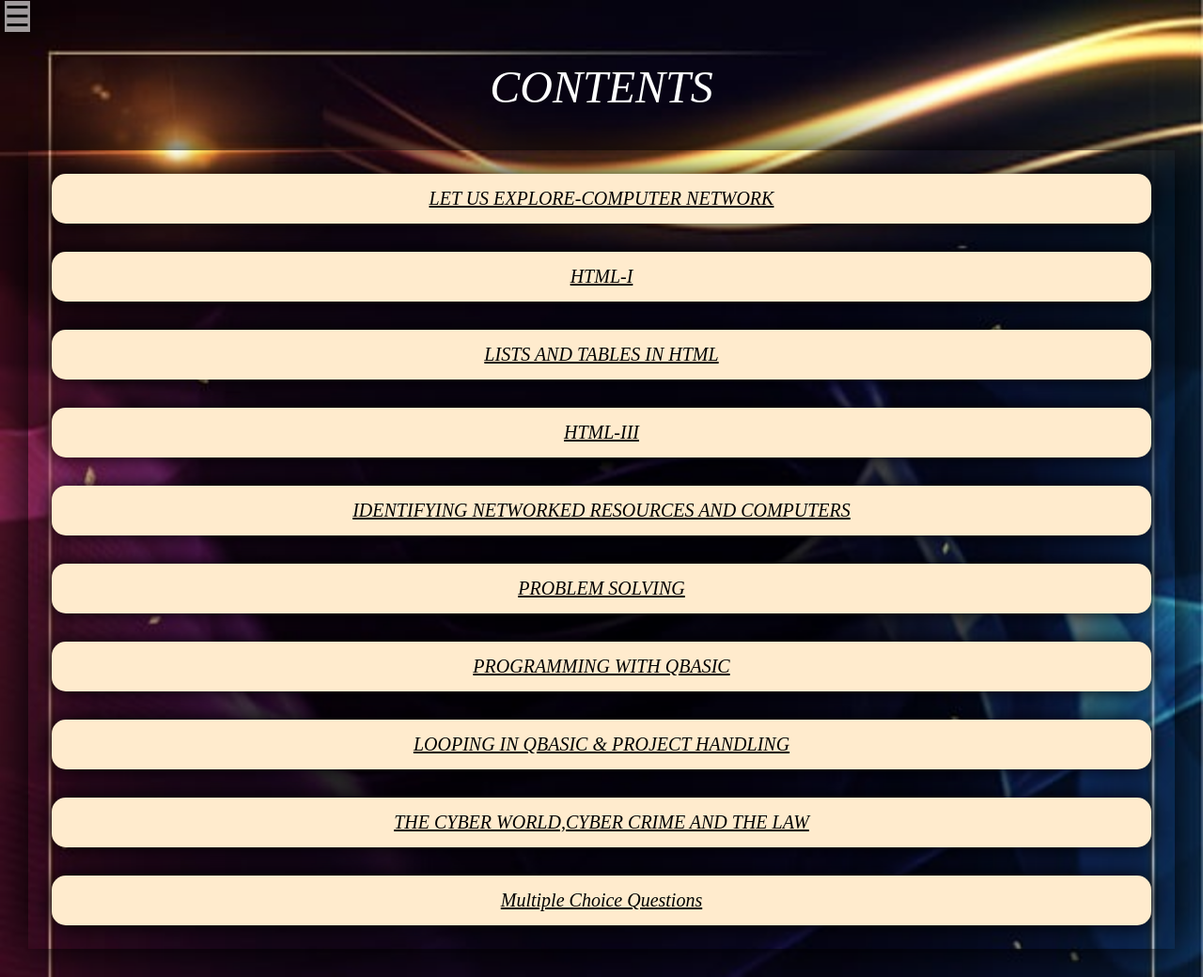
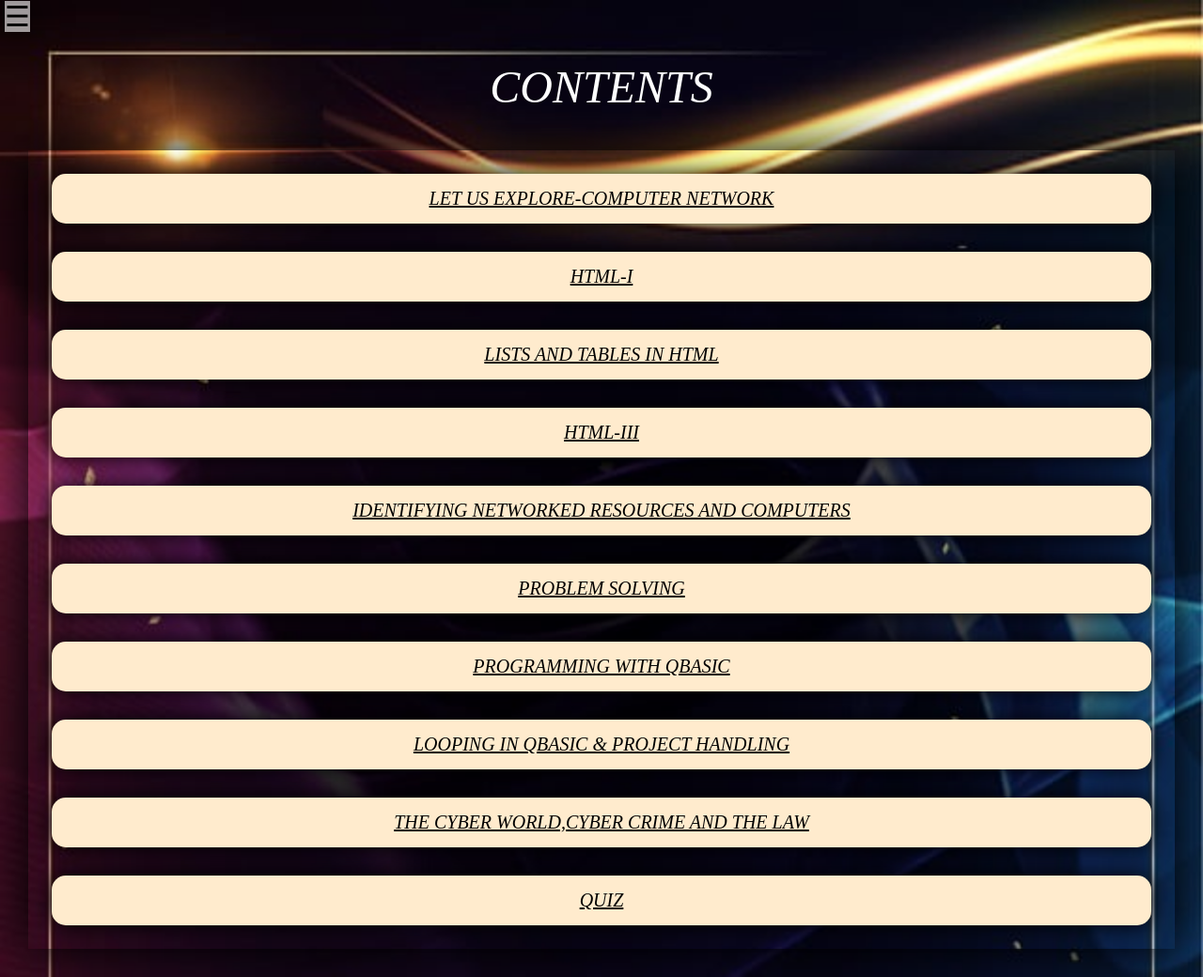
Before and after one commit to Tri-Friends69/webbookclass8comp.github.io, a plain HTML site: page index.html in a window 1280 px wide. Shown: the whole page at 94% size. Drawn offline with Linux system fonts and the light colour scheme.

Commit message:
Update index.html

```diff
--- a/index.html
+++ b/index.html
@@ -132,7 +132,7 @@ function openNav() { document.getElementById("mySidenav").style.width = "250px";
     </div>
    <div id="fraud">
       <center>
-      <a href="MCQS.html"><font><i>Multiple Choice Questions</i></font></a>
+      <a href="MCQS.html"><font><i>QUIZ</i></font></a>
     </center>
     </div>
 
```
